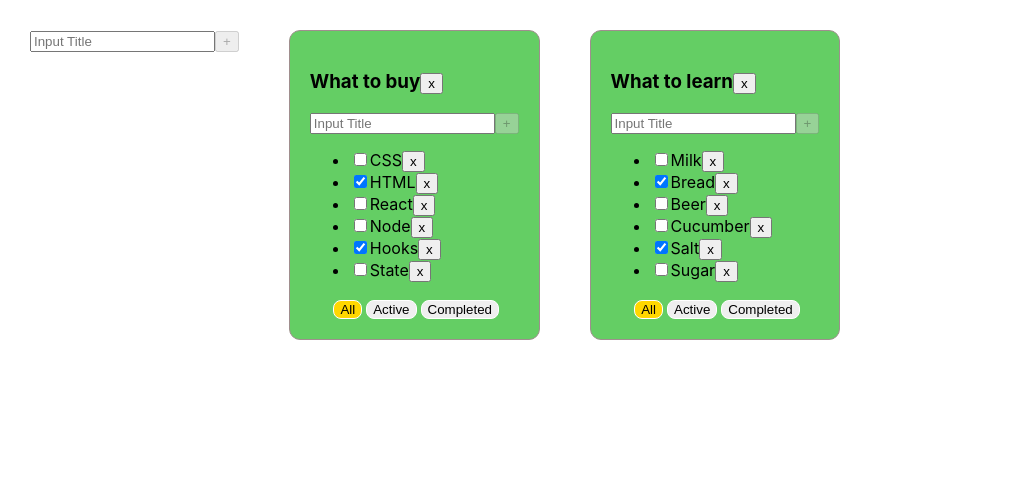
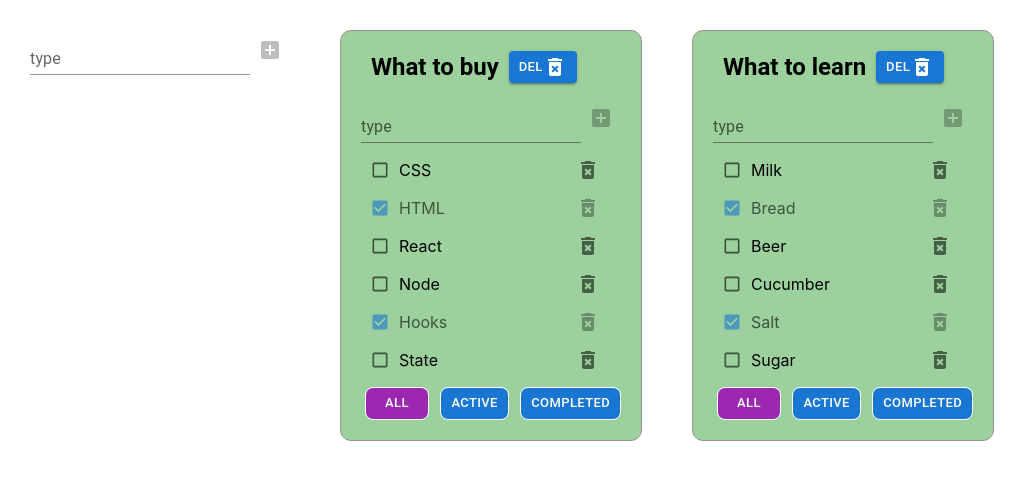
Before and after one commit to Indifferent98/-toDoListSoloMain, a React (Create React App) app: page / in a window 1280 px wide. Shown: the top 480 px of the page, without its empty margins (0-1027 px from the left). Built offline with nearby package versions, Linux system fonts and the light colour scheme.

Commit message:
add MUI library

```diff
--- a/package.json
+++ b/package.json
@@ -4,6 +4,10 @@
   "private": true,
   "homepage": "https://indifferent98.github.io/toDoListSoloMain/",
   "dependencies": {
+    "@emotion/react": "^11.10.6",
+    "@emotion/styled": "^11.10.6",
+    "@mui/icons-material": "^5.11.16",
+    "@mui/material": "^5.12.1",
     "@testing-library/jest-dom": "^5.16.5",
     "@testing-library/react": "^13.4.0",
     "@testing-library/user-event": "^13.5.0",
--- a/src/App.css
+++ b/src/App.css
@@ -11,13 +11,17 @@
   border: 1px solid #a08e8e;
   border-radius: 11px;
   padding: 20px;
-  background-color: rgb(100, 206, 100);
+  background-color: rgb(156, 208, 156);
   height: max-content;
+  min-width: 240px;
+  width: max-content;
 }
 .ToDoList1 {
   border: 1px solid #a08e8e;
-  background-color: rgb(190, 145, 145);
+  background-color: rgb(221, 186, 186);
   border-radius: 11px;
   padding: 20px;
   height: max-content;
+  min-width: 240px;
+  width: max-content;
 }
--- a/src/components/AddItemForm/AddItemForm.tsx
+++ b/src/components/AddItemForm/AddItemForm.tsx
@@ -1,5 +1,9 @@
 import React, { ChangeEvent, FC, useState } from "react";
 import s from "./AddItemForm.module.css";
+import { Button, IconButton, TextField } from "@mui/material";
+import AddIcon from "@mui/icons-material/Add";
+
+import AddBoxIcon from "@mui/icons-material/AddBox";
 type AddItemFormPropsType = {
   addItem: (title: string) => void;
 };
@@ -55,16 +59,25 @@ export const AddItemForm: FC<AddItemFormPropsType> = (props) => {
 
   return (
     <div>
-      <input
+      <TextField
         className={error ? s.inputError : ""}
         placeholder="Input Title"
         value={title}
         onKeyDown={onKeyDownInputHandler}
         onChange={inputOnChangeHandler}
+        id="standard-basic"
+        label="type "
+        variant="standard"
+        size="small"
+        error={error ? true : false}
       />
-      <button disabled={buttonDisbledCondition} onClick={addItemButtonHandler}>
-        +
-      </button>
+      <IconButton
+        disabled={buttonDisbledCondition}
+        onClick={addItemButtonHandler}
+      >
+        <AddBoxIcon />
+      </IconButton>
+
       {errorMessage}
       {conditionToWarningMessage}
     </div>
--- a/src/components/EditableSpan/EditableSpan.tsx
+++ b/src/components/EditableSpan/EditableSpan.tsx
@@ -1,3 +1,4 @@
+import { TextField, Typography } from "@mui/material";
 import React, { ChangeEvent, FC, useState } from "react";
 
 type EditableSpanPropsType = {
@@ -20,12 +21,19 @@ export const EditableSpan: FC<EditableSpanPropsType> = (props) => {
     setEditMode(false);
   };
   return editMode ? (
-    <input
-      value={value}
-      onChange={onChangeInputHandler}
-      onBlur={onBlurInputHandler}
-      autoFocus
-    />
+    <Typography variant="h5">
+      <TextField
+        sx={{ width: "170px" }}
+        value={value}
+        onChange={onChangeInputHandler}
+        onBlur={onBlurInputHandler}
+        autoFocus
+        id="outlined-basic"
+        label="change task"
+        variant="outlined"
+        size="small"
+      />
+    </Typography>
   ) : (
     <span onDoubleClick={onDoubleClickHandler}>{props.title}</span>
   );
--- a/src/components/ToDoList.module.css
+++ b/src/components/ToDoList.module.css
@@ -1,5 +1,7 @@
 .item {
   text-align: center;
+  display: flex;
+  justify-content: space-between;
 }
 
 .buttonStyleActivity {
@@ -17,3 +19,7 @@
 .inputError {
   border: 2px solid red;
 }
+
+.flexStyle {
+  display: flex;
+}
--- a/src/components/ToDoList.tsx
+++ b/src/components/ToDoList.tsx
@@ -2,6 +2,17 @@ import { ChangeEvent, KeyboardEvent, useState } from "react";
 import s from "./ToDoList.module.css";
 import { AddItemForm } from "./AddItemForm/AddItemForm";
 import { EditableSpan } from "./EditableSpan/EditableSpan";
+import {
+  Button,
+  Checkbox,
+  IconButton,
+  List,
+  ListItem,
+  Typography,
+} from "@mui/material";
+import DeleteForeverIcon from "@mui/icons-material/DeleteForever";
+import { CheckBox } from "@mui/icons-material";
+
 export type tasksType = {
   id: string;
   title: string;
@@ -43,6 +54,9 @@ const ToDoList = (props: DoToListPropType): JSX.Element => {
     borderRadius: "8px",
     border: "1px solid white",
   };
+  const opacityDivStyle = {
+    opacity: 0.7,
+  };
 
   const onClickAllHandler = (): void => {
     props.changeFilter("all", props.toDoListId);
@@ -61,13 +75,27 @@ const ToDoList = (props: DoToListPropType): JSX.Element => {
   };
   return (
     <div className={styleForDoTolist}>
-      <h3>
-        <EditableSpan addItem={changeHeadderTitle} title={props.title} />
-        <button onClick={deleteToDoListHandler}>x</button>{" "}
-      </h3>
+      <Typography
+        fontWeight={700}
+        sx={{ marginBottom: "15px" }}
+        align="center"
+        variant="h5"
+      >
+        <div style={{ display: "flex", marginLeft: "10px" }}>
+          <EditableSpan addItem={changeHeadderTitle} title={props.title} />
+          <Button
+            variant="contained"
+            size="small"
+            sx={{ marginLeft: "10px" }}
+            onClick={deleteToDoListHandler}
+          >
+            del <DeleteForeverIcon />
+          </Button>
+        </div>
+      </Typography>
       <AddItemForm addItem={addTaskButtonHandler} />
 
-      <ul>
+      <List>
         {props.tasks.map((t) => {
           const removeButtonHandler = () => {
             props.removeTask(t.id, props.toDoListId);
@@ -84,40 +112,63 @@ const ToDoList = (props: DoToListPropType): JSX.Element => {
           };
 
           return (
-            <li key={t.id}>
-              <input
-                onChange={changeTaskStatus}
-                type="checkbox"
-                checked={t.isDone}
-              />
-              <EditableSpan title={t.title} addItem={changeTaskTitle} />
-              <button onClick={removeButtonHandler}>x</button>
-            </li>
+            <div
+              style={t.isDone ? { opacity: 0.6 } : { opacity: 1 }}
+              className={s.flexStyle}
+            >
+              <ListItem
+                disablePadding
+                key={t.id}
+                secondaryAction={
+                  <IconButton size="small" onClick={removeButtonHandler}>
+                    <DeleteForeverIcon />
+                  </IconButton>
+                }
+              >
+                <Checkbox
+                  onChange={changeTaskStatus}
+                  size="small"
+                  checked={t.isDone}
+                />
+
+                <EditableSpan title={t.title} addItem={changeTaskTitle} />
+              </ListItem>
+            </div>
           );
         })}
-      </ul>
+      </List>
       <div className={s.item}>
-        <button
+        <Button
+          disableElevation
+          variant="contained"
+          size="small"
           style={buttonFilterStyle}
-          className={props.filter === "all" ? s.buttonStyleActivity : ""}
+          color={props.filter === "all" ? "secondary" : "primary"}
           onClick={onClickAllHandler}
         >
           All
-        </button>
-        <button
+        </Button>
+        <Button
+          size="small"
+          disableElevation
           style={buttonFilterStyle}
-          className={props.filter === "active" ? s.buttonStyleActivity : ""}
+          color={props.filter === "active" ? "secondary" : "primary"}
+          // className={props.filter === "active" ? s.buttonStyleActivity : ""}
           onClick={onClickActiveHandler}
+          variant="contained"
         >
           Active
-        </button>
-        <button
+        </Button>
+        <Button
+          variant="contained"
+          size="small"
+          disableElevation
           style={buttonFilterStyle}
-          className={props.filter === "completed" ? s.buttonStyleActivity : ""}
+          color={props.filter === "completed" ? "secondary" : "primary"}
           onClick={onClickCompletedHandler}
         >
           Completed
-        </button>
+        </Button>
       </div>
     </div>
   );
```
Also changed, not shown: src/components/AddNewList/AddNewList.tsx (+9 -1 lines), 1 other file (tests, documents, lock files or other folders).
